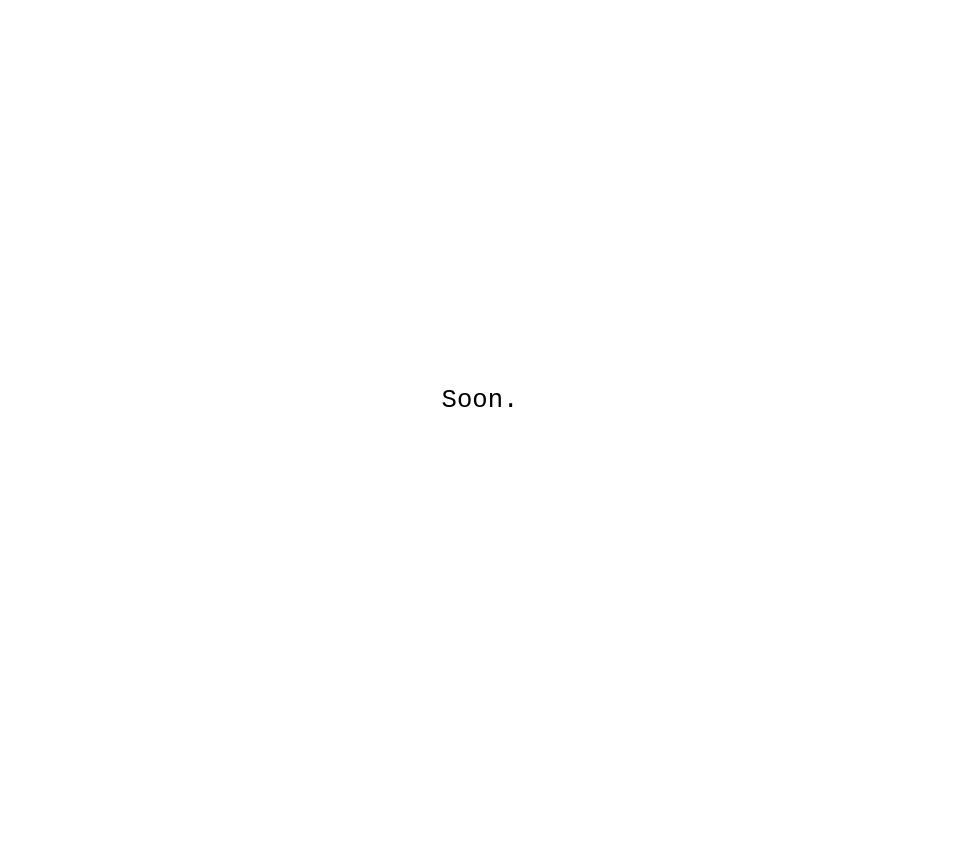
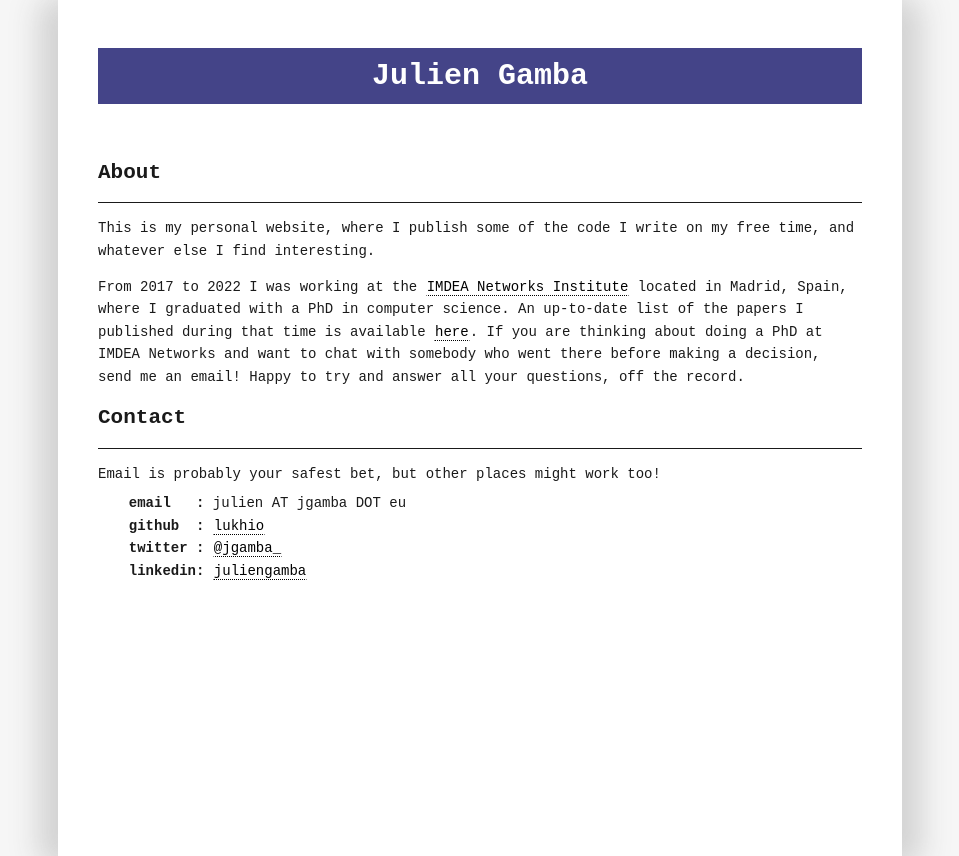
Before and after one commit to lukhio/lukhio.github.io, a plain HTML site: page index.html in a window 1280 px wide. Shown: the whole page, without its empty margins (160-1119 px from the left). Before the commit the page ends 800 px from the top, so only its background shows below. Drawn offline with Linux system fonts and the light colour scheme.

Commit message:
Main page

```diff
--- a/index.html
+++ b/index.html
@@ -1,19 +1,50 @@
-<style>
-.center {
-    /* Positioning */
-    margin: 0;
-    position: absolute;
-    top: 50%;
-    left: 50%;
-    -ms-transform: translate(-50%, -50%);
-    transform: translate(-50%, -50%);
+<!DOCTYPE html>
+<html xmlns="http://www.w3.org/1999/xhtml" xml:lang="en" lang="en">
+    <head>
+        <title>Julien Gamba</title>
+        <link rel="stylesheet" type="text/css" href="style.css">
+        <meta charset="UTF-8"/>
+        <meta name="viewport" content="width=device-width, initial-scale=1.0"/>
+        <meta http-equiv="X-UA-Compatible" content="ie=edge"/>
+        <script type="text/javascript" src="index.js"></script>
+    </head>
+    <body>
+        <div id="content">
+            <header>
+                <h1>Julien Gamba</h1>
+            </header>
+            <div id="container">
+                <h2>About</h2>
+                <hr>
+                This is my personal website, where I publish some of the code I
+                write on my free time, and whatever else I find interesting.
 
-    /* Font config */
-    font-size: 2vw;
-    font-family: monospace;
-}
-</style>
+                <p>
+                From 2017 to 2022 I was working at the
+                <a href="http://www.networks.imdea.org/" target="_blank">
+                    IMDEA Networks Institute</a>
+                located in Madrid, Spain, where I graduated with a PhD in
+                computer science.
+                An up-to-date list of the papers I published during that time
+                is available <a href="publications.html"> here</a>.
+                If you are thinking about doing a PhD at IMDEA Networks and
+                want to chat with somebody who went there before making a
+                decision, send me an email! Happy to try and answer all your
+                questions, off the record.
 
-<div class="center">
-    Soon.
-</div>
+                <h2>Contact</h2>
+                <hr>
+                Email is probably your safest bet, but other places might work
+                too!
+
+                <div id="contact">
+                    &nbsp;&nbsp;<b>email&nbsp;&nbsp;&nbsp;:</b> julien AT jgamba DOT eu&nbsp;&nbsp;<br>
+                    &nbsp;&nbsp;<b>github&nbsp;&nbsp;:</b> <a href="https://github.com/lukhio" target="_blank">lukhio</a><br>
+                    &nbsp;&nbsp;<b>twitter&nbsp;:</b> <a href="https://twitter.com/jgamba_" target="_blank">@jgamba_</a><br>
+                    &nbsp;&nbsp;<b>linkedin:</b> <a href="https://www.linkedin.com/in/juliengamba" target="_blank">juliengamba</a><br>
+                </div>
+            </div>
+            <br/>
+        </div>
+    </body>
+</html>
--- a/style.css
+++ b/style.css
@@ -226,3 +226,8 @@ ul.task-list li input[type="checkbox"] {
     font-size: 90%;
     padding-top: 0.3em;
 }
+
+#contact {
+    padding: 0.5em 0 0 1em;
+    width: fit-content;
+}
```
